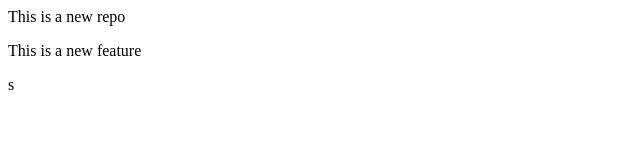
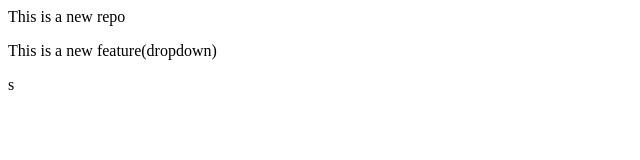
Before and after one commit to nandeesh648hm/localrepo, a plain HTML site: page index.html in a window 1280 px wide. Shown: the full height of the page, 0-640 px from the left. Drawn offline with Linux system fonts and the light colour scheme.

Commit message:
Add Dropdown

```diff
--- a/index.html
+++ b/index.html
@@ -1,2 +1,2 @@
 <p>This is a new repo</p>
-<p>This is a new feature</p>s
+<p>This is a new feature(dropdown)</p>s
```
